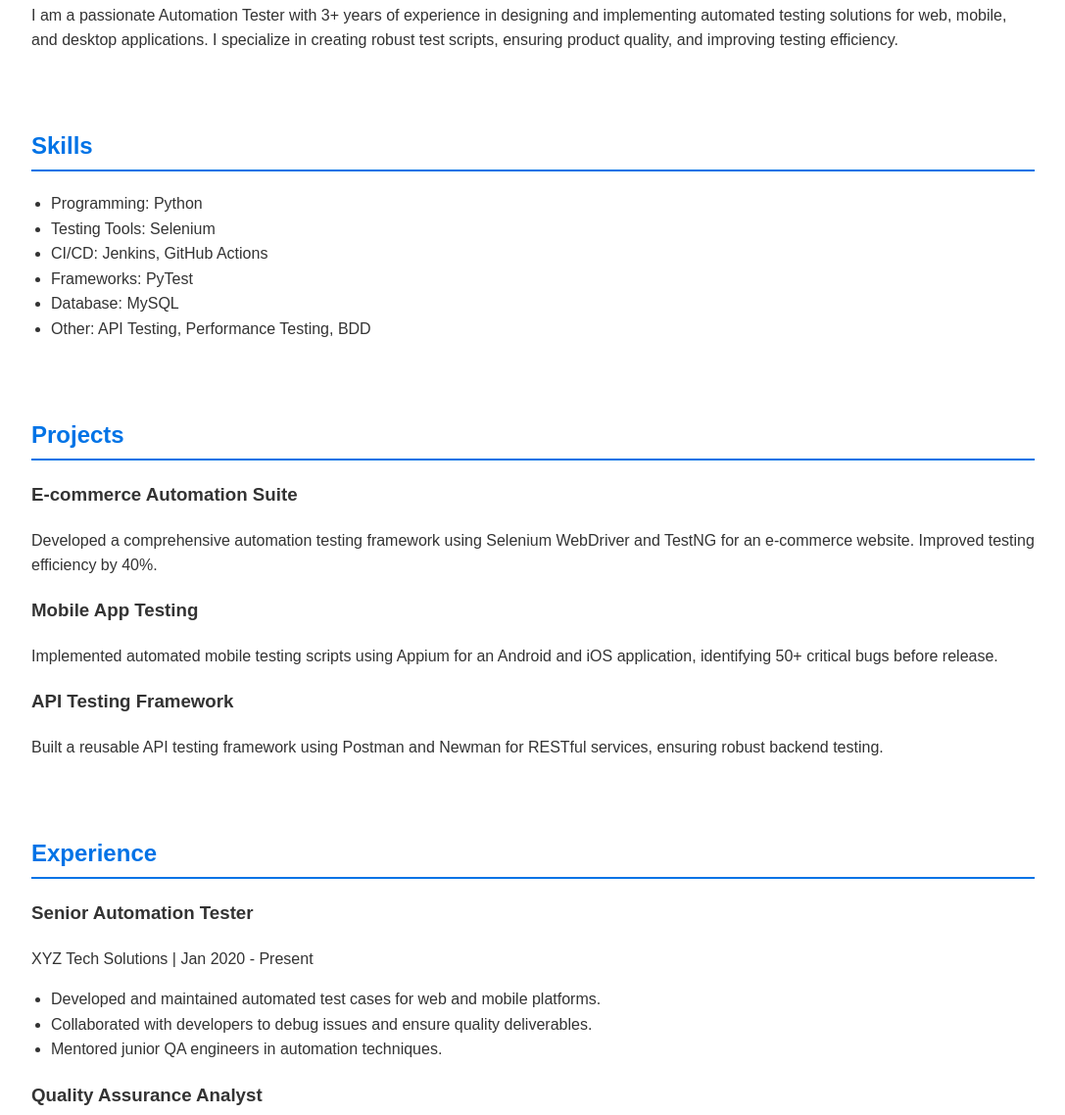
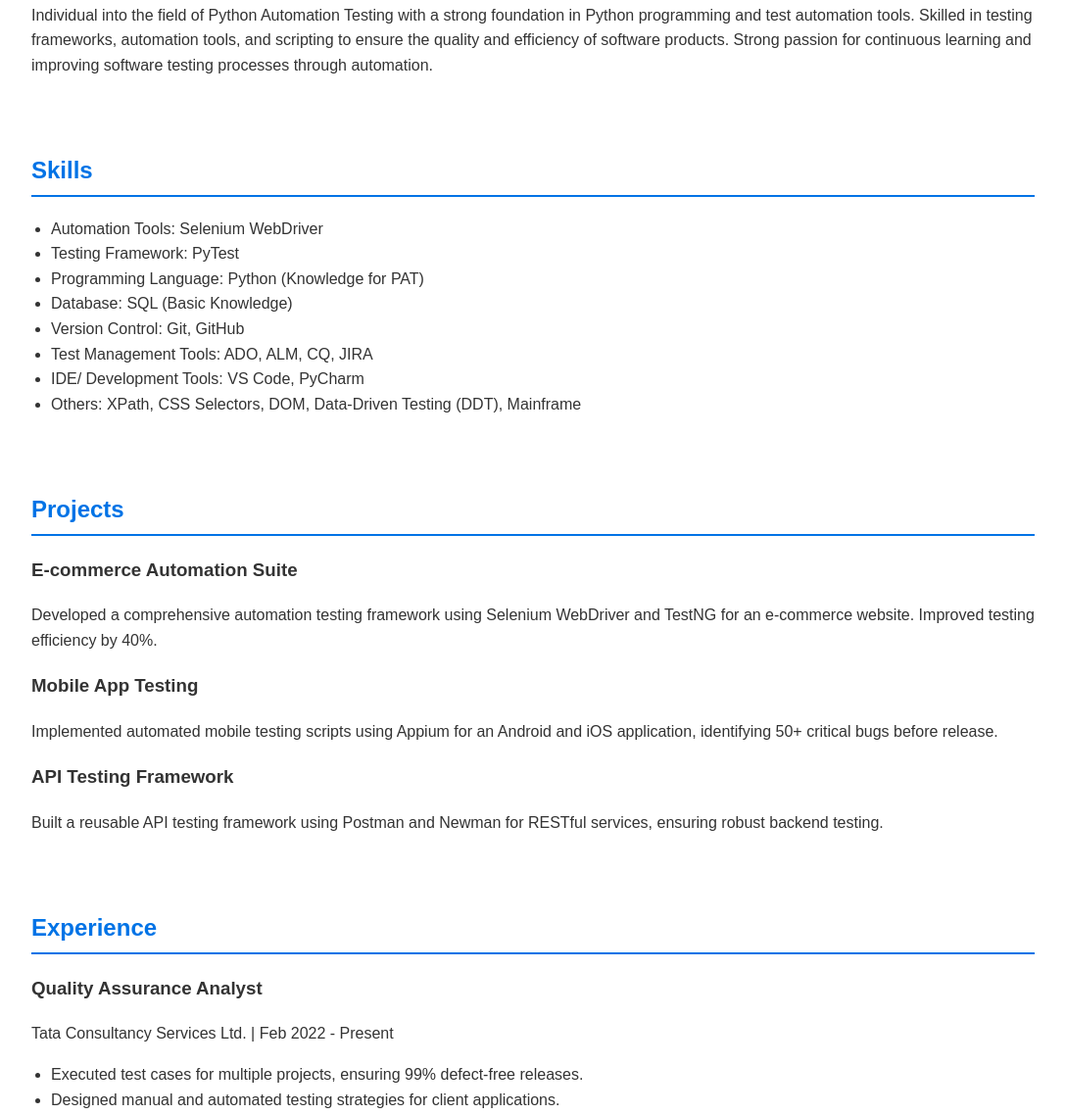
Before and after one commit to Sivaramakrishnan26/SIVARAMAKRISHNAN-T_Portfolio, a plain HTML site: page index.html in a window 1280 px wide. Shown: the part 336-1474 px from the top of the page at 98% size, without its empty margins (96-1183 px from the left). Drawn offline with Linux system fonts and the light colour scheme.

Commit message:
Update index.html

```diff
--- a/index.html
+++ b/index.html
@@ -29,7 +29,7 @@
       <div class="container">
         <h2>About Me</h2>
         <p>
-          I am a passionate Automation Tester with 3+ years of experience in designing and implementing automated testing solutions for web, mobile, and desktop applications. I specialize in creating robust test scripts, ensuring product quality, and improving testing efficiency.
+          Individual into the field of Python Automation Testing with a strong foundation in Python programming and test automation tools. Skilled in testing frameworks, automation tools, and scripting to ensure the quality and efficiency of software products. Strong passion for continuous learning and improving software testing processes through automation.
         </p>
       </div>
     </section>
@@ -38,12 +38,14 @@
       <div class="container">
         <h2>Skills</h2>
         <ul>
-          <li>Programming: Python</li>
-          <li>Testing Tools: Selenium</li>
-          <li>CI/CD: Jenkins, GitHub Actions</li>
-          <li>Frameworks: PyTest</li>
-          <li>Database: MySQL</li>
-          <li>Other: API Testing, Performance Testing, BDD</li>
+          <li>Automation Tools: Selenium WebDriver</li>
+          <li>Testing Framework: PyTest</li>
+          <li>Programming Language: Python (Knowledge for PAT)</li>
+          <li>Database: SQL (Basic Knowledge)</li>
+          <li>Version Control: Git, GitHub</li>
+          <li>Test Management Tools: ADO, ALM, CQ, JIRA</li>
+          <li>IDE/ Development Tools: VS Code, PyCharm</li>
+          <li>Others: XPath, CSS Selectors, DOM, Data-Driven Testing (DDT), Mainframe</li>
         </ul>
       </div>
     </section>
@@ -69,15 +71,6 @@
     <section id="experience">
       <div class="container">
         <h2>Experience</h2>
-        <div class="experience">
-          <h3>Senior Automation Tester</h3>
-          <p>XYZ Tech Solutions | Jan 2020 - Present</p>
-          <ul>
-            <li>Developed and maintained automated test cases for web and mobile platforms.</li>
-            <li>Collaborated with developers to debug issues and ensure quality deliverables.</li>
-            <li>Mentored junior QA engineers in automation techniques.</li>
-          </ul>
-        </div>
         <div class="experience">
           <h3>Quality Assurance Analyst</h3>
           <p>Tata Consultancy Services Ltd. | Feb 2022 - Present</p>
```
